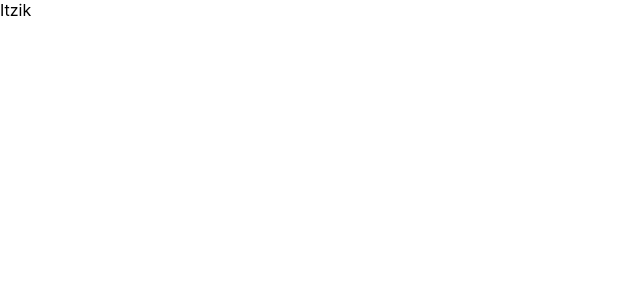
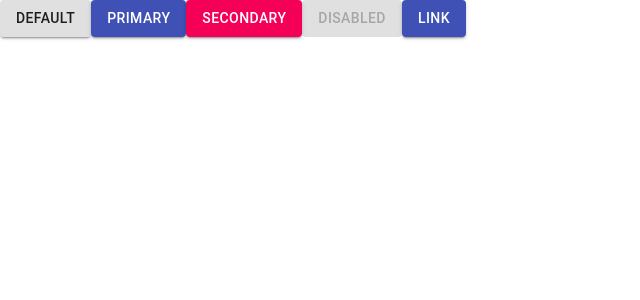
Before and after one commit to ItzikHendel/trivia, a Next.js app: page /itzik in a window 1280 px wide. Shown: the top 300 px of the page, without its empty margins (0-640 px from the left). Built offline with nearby package versions, Linux system fonts and the light colour scheme.

Commit message:
Adding material-ui

```diff
--- a/package.json
+++ b/package.json
@@ -8,6 +8,7 @@
     "start": "next start"
   },
   "dependencies": {
+    "@material-ui/core": "^4.11.2",
     "next": "10.0.4",
     "react": "17.0.1",
     "react-dom": "17.0.1"
--- a/pages/itzik.js
+++ b/pages/itzik.js
@@ -1,3 +1,11 @@
-export default function Itzik () {
-    return <div> Itzik </div>
+import Button from '@material-ui/core/Button'
+
+export default function Itzik() {
+    return <div>
+        <Button variant="contained">Default</Button>
+        <Button variant="contained" color="primary">Primary</Button>
+        <Button variant="contained" color="secondary">Secondary</Button>
+        <Button variant="contained" disabled>Disabled</Button>
+        <Button variant="contained" color="primary" href="#contained-buttons">Link</Button>
+    </div>
 }
```
Also changed, not shown: 1 other file (tests, documents, lock files or other folders).
